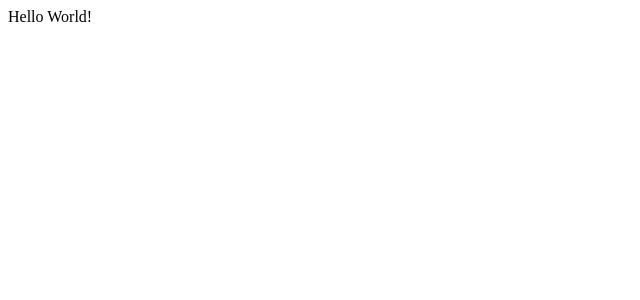
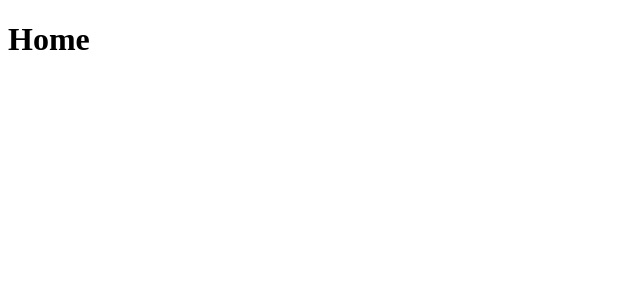
Before and after one commit to Thikshana-Ekanayake/The-Blogger, a React (Vite) app in the folder client/: page / in a window 1280 px wide. Shown: the top 300 px of the page, without its empty margins (0-640 px from the left). Built offline with nearby package versions, Linux system fonts and the light colour scheme.

Commit message:
Routing Done

```diff
--- a/client/package.json
+++ b/client/package.json
@@ -11,7 +11,8 @@
   },
   "dependencies": {
     "react": "^18.2.0",
-    "react-dom": "^18.2.0"
+    "react-dom": "^18.2.0",
+    "react-router-dom": "^6.24.1"
   },
   "devDependencies": {
     "@types/react": "^18.0.28",
--- a/client/src/App.jsx
+++ b/client/src/App.jsx
@@ -1,5 +1,45 @@
+import {
+  createBrowserRouter,
+  RouterProvider,
+} from "react-router-dom";
+import Register from "./pages/Regsiter.jsx";
+import Home from "./pages/Home.jsx";
+import Single from "./pages/Single.jsx";
+import Login from "./pages/Login.jsx";
+import Write from "./pages/Write.jsx";
+
+
+const router = createBrowserRouter([
+  {
+    path: "/",
+    element: <Home/>,
+  },
+
+  {
+    path: "/Register",
+    element: <Register/>,
+  },
+
+  {
+    path: "/Single",
+    element: <Single/>,
+  },
+
+  {
+    path: "/Login",
+    element: <Login/>,
+  },
+
+  {
+    path: "/write",
+    element: <write/>,
+  },
+]);
+
 function App() {
-  return <div>Hello World!</div>;
+  return <div>
+    <RouterProvider router={router} />
+  </div>;
 }
 
 export default App;
--- a/client/src/pages/Home.jsx
+++ b/client/src/pages/Home.jsx
@@ -0,0 +1,11 @@
+import React from 'react';
+
+const Home = () => {
+  return (
+    <div>
+      <h1>Home</h1>
+    </div>
+  );
+}
+
+export default Home;
--- a/client/src/pages/Login.jsx
+++ b/client/src/pages/Login.jsx
@@ -0,0 +1,11 @@
+import React from "react";
+
+const Login = () => {
+  return (
+    <div>
+      <h1>Login</h1>
+    </div>
+  );
+}
+
+export default Login;
--- a/client/src/pages/Regsiter.jsx
+++ b/client/src/pages/Regsiter.jsx
@@ -0,0 +1,12 @@
+import React from 'react';
+
+const Register = () => {
+    return (
+        <div>
+        <h1>Register</h1>
+        </div>
+    );
+
+}
+
+export default Register;
--- a/client/src/pages/Single.jsx
+++ b/client/src/pages/Single.jsx
@@ -0,0 +1,13 @@
+import React from 'react';
+
+const Single = () => {
+
+    return (
+        <div>
+        <h1>Single</h1>
+        </div>
+    );
+
+}
+
+export default Single
--- a/client/src/pages/Write.jsx
+++ b/client/src/pages/Write.jsx
@@ -0,0 +1,12 @@
+import React from 'react';
+
+const Write = () => {
+    return (
+        <div>
+        <h1>Write</h1>
+        </div>
+    );
+
+}
+
+export default Write;
```
Also changed, not shown: 2 other files (tests, documents, lock files or other folders).
